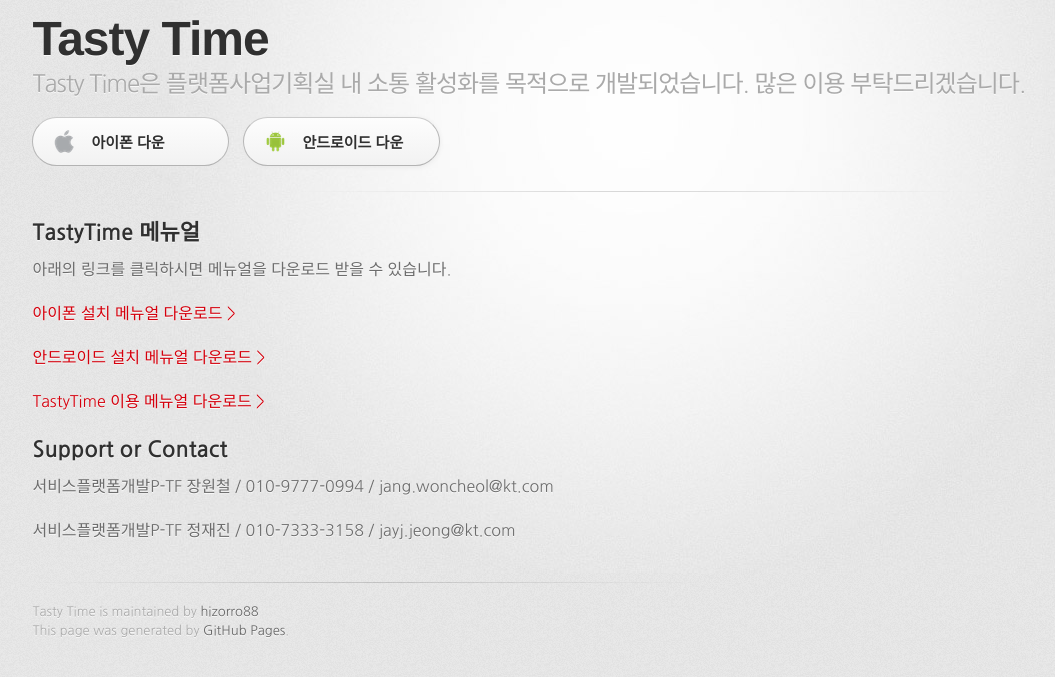
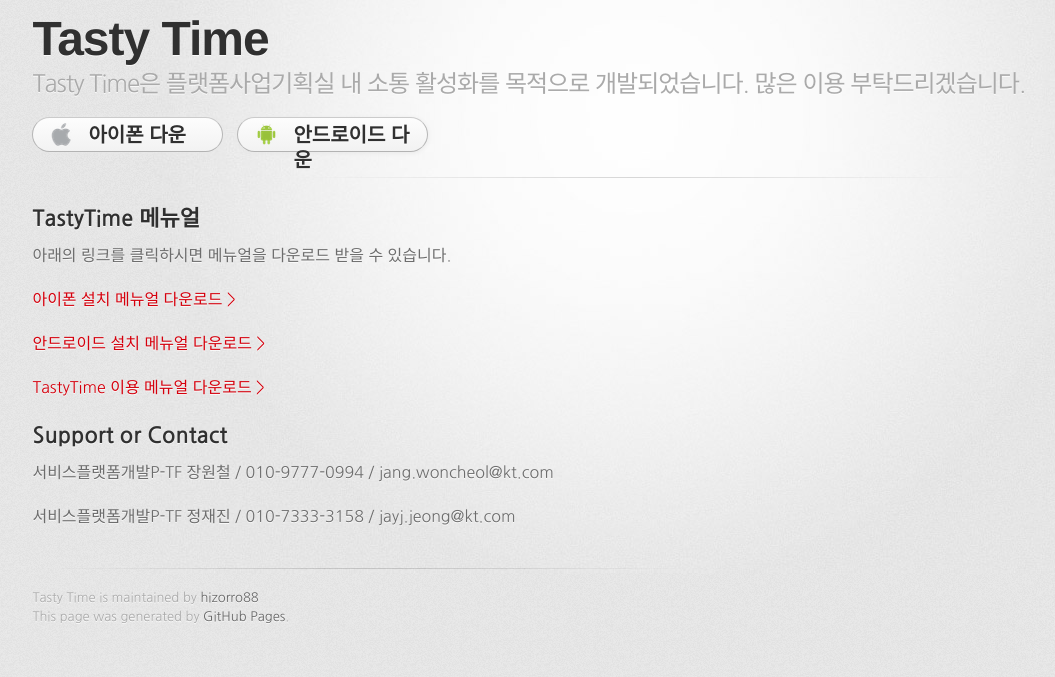
Before and after one commit to hizorro88/TastyTime, a Jekyll site: the page built from index.md, in a window 1280 px wide. Shown: the top 677 px of the page, without its empty margins (6-1061 px from the left). Built offline with Jekyll 4.4.1, drawn with Linux system fonts in a browser that asks for light colours; some web fonts are replaced; our own code applies the rules of GitHub Pages for plain Markdown files.

Commit message:
button test

```diff
--- a/_sass/jekyll-theme-tactile.scss
+++ b/_sass/jekyll-theme-tactile.scss
@@ -359,6 +359,10 @@
   #downloads {
     margin-bottom: 25px;
   }
+  #download-zip, #download-tar-gz {
+    font-size: 20px;
+    padding: 5px 5px;
+  }
   .inner {
     width: 94%;
     margin: 0 auto;
```
